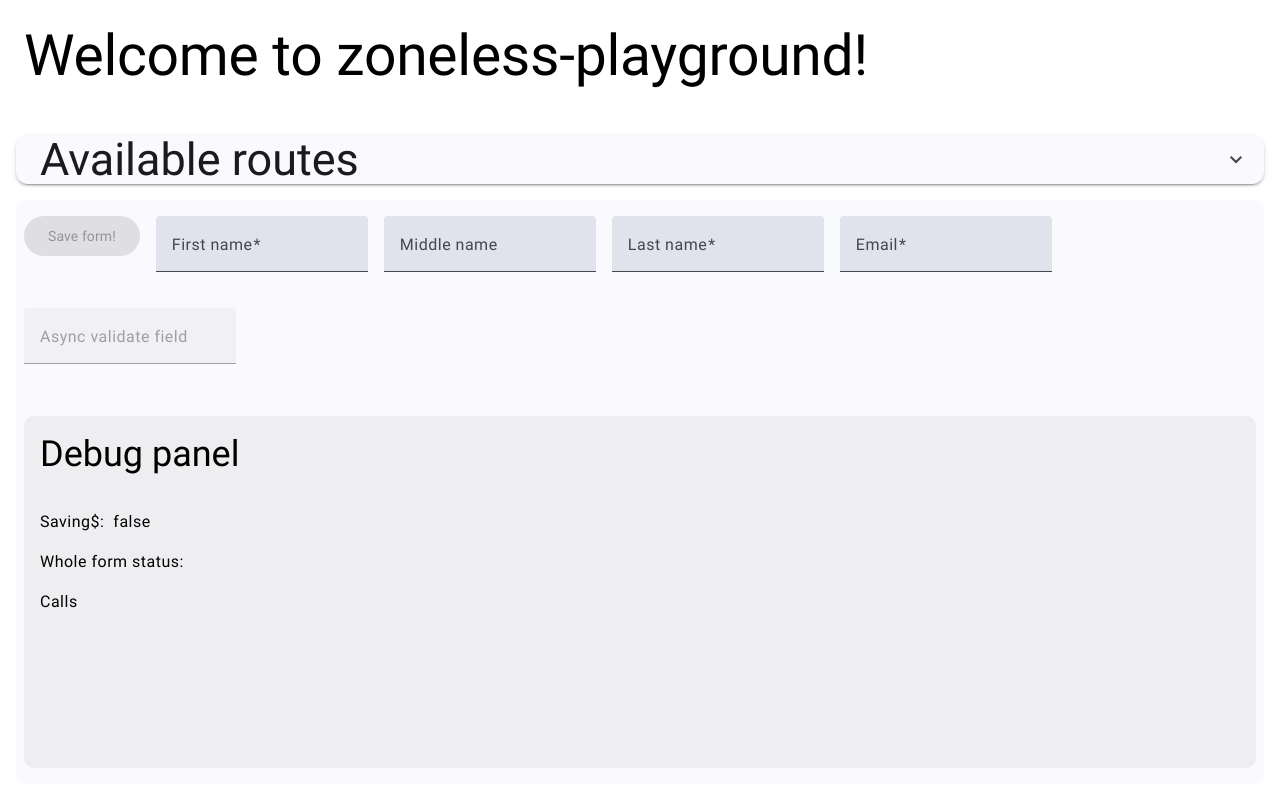
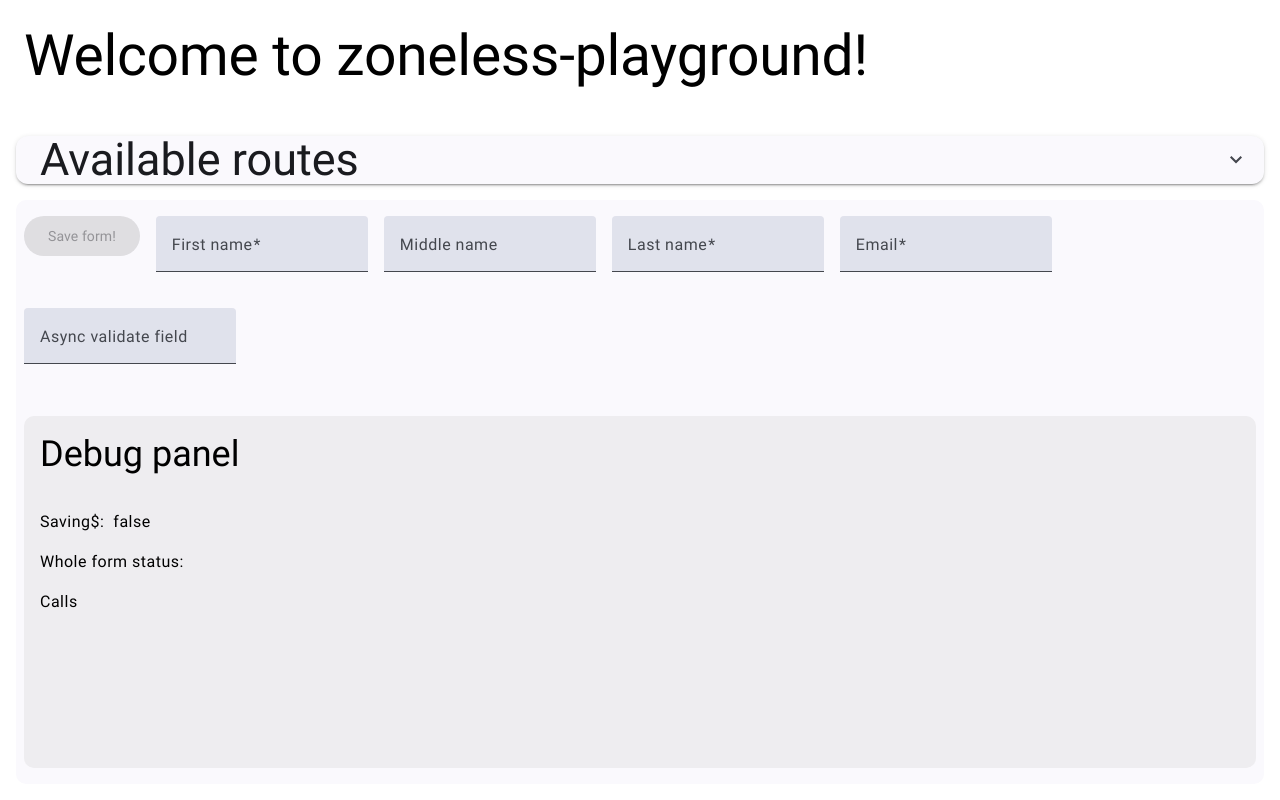
Before and after one commit to Spocin/zoneless-playground, an Angular app: page /asyncValidatorOnForm in a window 1280 px wide. Built offline with nearby package versions, Linux system fonts and the light colour scheme.

Commit message:
Caching after response

```diff
--- a/src/app/async-validator-on-form/async-validator-on-form.component.ts
+++ b/src/app/async-validator-on-form/async-validator-on-form.component.ts
@@ -2,7 +2,7 @@ import { ChangeDetectionStrategy, Component, computed, inject, signal } from '@a
 import { MatButton } from "@angular/material/button";
 import { MatError, MatFormField, MatLabel } from "@angular/material/form-field";
 import { MatInput } from "@angular/material/input";
-import { AbstractControl, FormBuilder, ReactiveFormsModule, ValidationErrors, Validators, } from "@angular/forms";
+import { FormBuilder, ReactiveFormsModule, ValidationErrors, Validators, } from "@angular/forms";
 import { bufferCount, finalize, interval, map, Observable, of, Subscription, switchMap, take, tap } from "rxjs";
 import { AsyncPipe, JsonPipe, NgClass } from "@angular/common";
 
@@ -189,7 +189,7 @@ export default class AsyncValidatorOnFormComponent {
 		middleName: '',
 		lastName: this.fb.control('', Validators.required),
 		email: this.fb.control('', [Validators.required, Validators.email]),
-	asyncValidateField: this.fb.control({ value: '', disabled: true }, null, [this.someFieldValidator()])
+		asyncValidateField: this.fb.control('', { updateOn: 'blur' })
 	}, { asyncValidators: [this.wholeFormAsyncValidator()] });
 
 	protected async onSave() {
@@ -205,17 +205,16 @@ export default class AsyncValidatorOnFormComponent {
 	 * NOTE
 	 * No `this` context is available here as this function is passed.
 	 *
-   * FIXME I found no way to create validator on whole form that will unsubscribe only when targeted control changes.
+	 * FIXME I found no way to create validator on whole form th\at will unsubscribe only when targeted control changes.
 	 * FIXME #1 Call validator every time form changes.
 	 * 	      This will make a lot of redundant calls.
 	 *
 	 * FIXME #2 Cache the value of the targeted control (only after validator returned some result) and trigger
 	 * 		  validation only new value does not match cached one.
+	 * 		  PROBLEM
 	 *		  If cache was to be updated before call to validator it might return incorrect state. Validation might
 	 *		  get interrupted but cached value was already updated. So any feature calls will not even trigger
 	 *		  validation.
-   *
-   * TODO Make this work
 	 *
 	 * Validates {@link asyncValidateField};
 	 * @private
@@ -236,7 +235,6 @@ export default class AsyncValidatorOnFormComponent {
 
 			// Trigger validation only when target field changes.
 			if (value === asyncValidateFieldCache) {
-		this.addMessage(`Form value didn't change. No need to revalidate.`)
 				return of(null);
 			}
 
@@ -245,6 +243,7 @@ export default class AsyncValidatorOnFormComponent {
 			* 	unsubscribing from that observable.
 			* */
 			return this.someFieldValidator()()
+
 				.pipe(tap(res => {
 					//Cache value that was validated
 					asyncValidateFieldCache = value.valueOf();
@@ -311,7 +310,10 @@ export default class AsyncValidatorOnFormComponent {
 
 						return validatorCall.result ?? null;
 					}),
-		  finalize(() => validatorCall.result === undefined ? this.updateCall(validatorCall, { state: 'ABORTED', message: 'Aborted' }) : undefined),
+					finalize(() => validatorCall.result === undefined ? this.updateCall(validatorCall, {
+						state: 'ABORTED',
+						message: 'Aborted'
+					}) : undefined),
 				);
 		};
 	}
```
Lines whose indentation alone changed are shown as unchanged.
